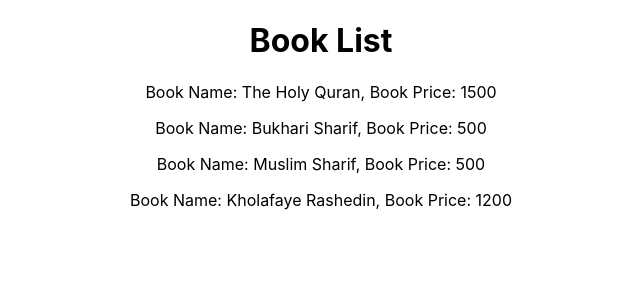
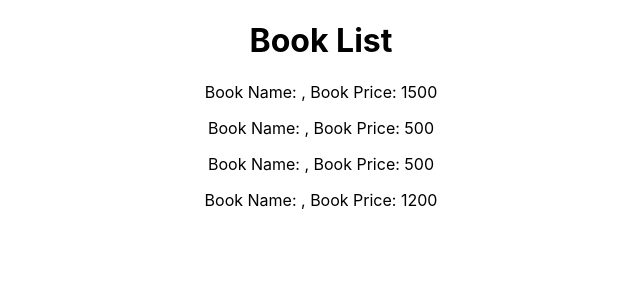
Before and after one commit to touhidulfahim/myfirstreactapp, a React (Create React App) app: page / in a window 1280 px wide. Shown: the top 300 px of the page, without its empty margins (319-959 px from the left). Built offline with nearby package versions, Linux system fonts and the light colour scheme.

Commit message:
State of component

```diff
--- a/src/App.js
+++ b/src/App.js
@@ -6,8 +6,20 @@
 
 
 class App extends Component {
+    state = {
+        books: [
+            { bookName: "The Holy Quran", price: "1500" },
+            { bookName: "Bukhari Sharif", price: "500" },
+            { bookName: "Muslim Sharif", price: "500" },
+            { bookName: "Kholafaye Rashedin", price: "1200" }
+        ],
+        myState: "My State"
+    };
+    // constructor() {
+    //     super();
+    //     this.state = {};
+    // }
     render() {
-
         return (
             <div className="App" >
                 <h1>
@@ -16,10 +28,10 @@
                 {/* <Person name="Touhidul Islam" age="31" profession="Full-Stack Web Developer" />
                 <Person name="Ariful Alama" age="35" profession="Back-End Developer" />
                 <Person name="AHM Tareq" age="26" profession="Full-Stack Web Developer" /> */}
-                <Book name="The Holy Quran" price="1500" />
-                <Book name="Bukhari Sharif" price="500" />
-                <Book name="Muslim Sharif" price="500" />
-                <Book name="Kholafaye Rashedin" price="1200" />
+                <Book nameName={this.state.books[0].bookName} price={this.state.books[0].price} />
+                <Book nameName={this.state.books[1].bookName} price={this.state.books[1].price} />
+                <Book nameName={this.state.books[2].bookName} price={this.state.books[2].price} />
+                <Book nameName={this.state.books[3].bookName} price={this.state.books[3].price} />
             </div>
         );
     }
--- a/src/components/Book.js
+++ b/src/components/Book.js
@@ -3,7 +3,7 @@
 const Book = props => {
     return (
         <div>
-            <p>Book Name: {props.name}, Book Price: {props.price}</p>
+            <p>Book Name: {props.bookName}, Book Price: {props.price}</p>
         </div>
     );
 }
```
